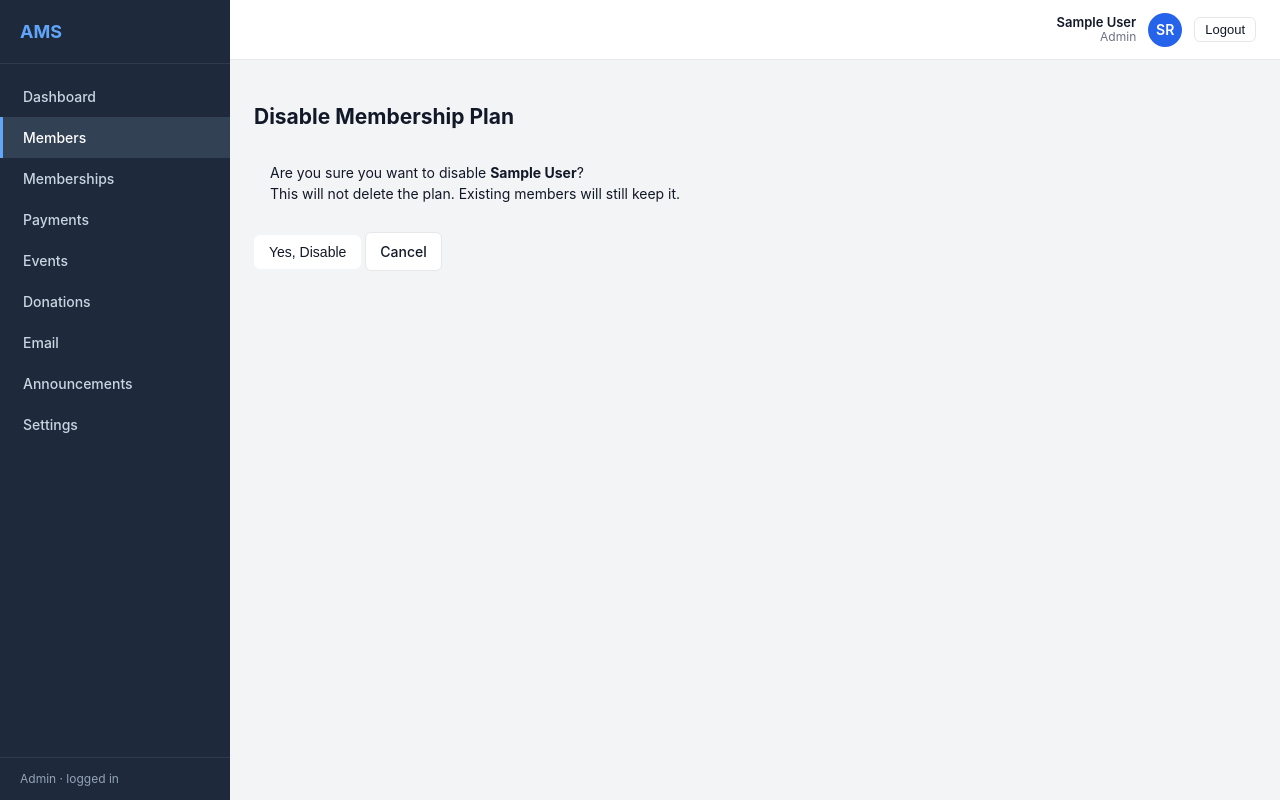
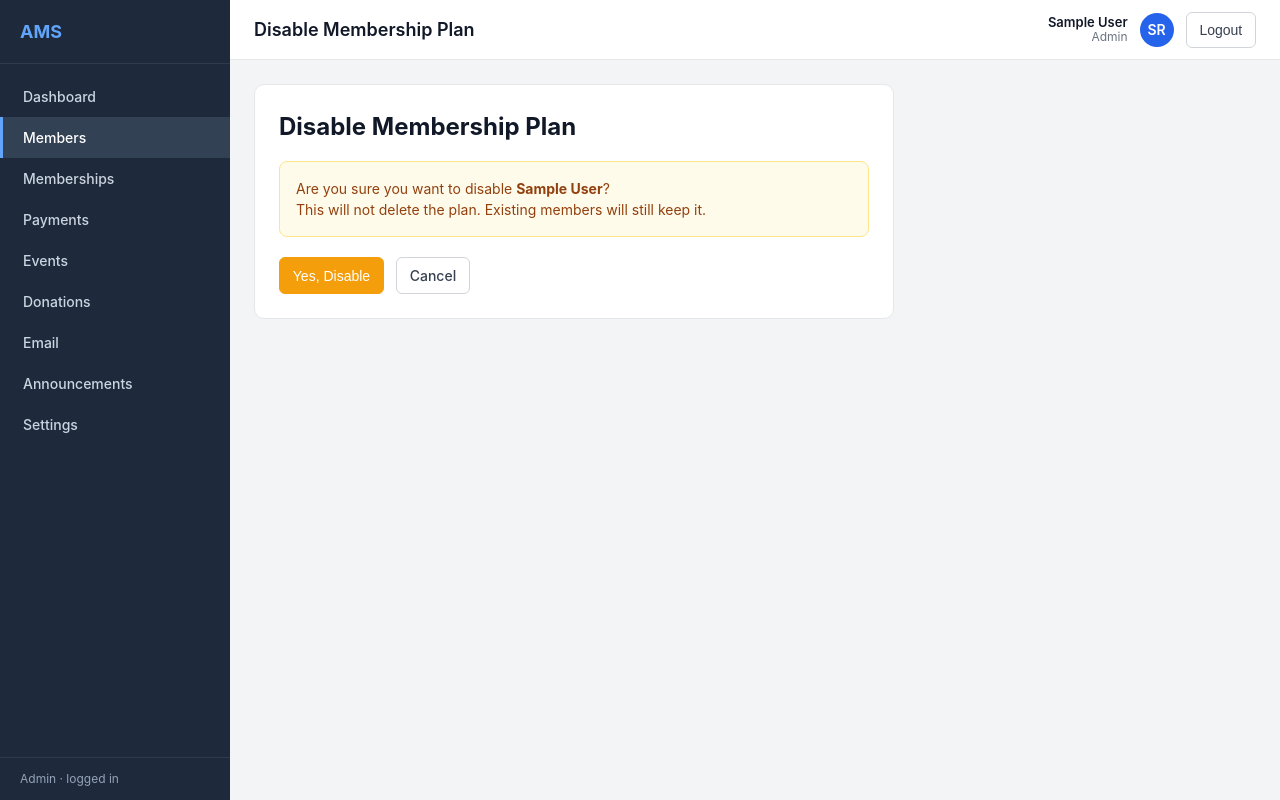
Before and after one commit to Aaliyaan-Saad/AMS-project, a Django app: template members/templates/members/plan_confirm_disable.html in a window 1280 px wide. Run offline with Django 5.2, Linux system fonts and the light colour scheme; the template is opened without the code that fills it: values that come from a table or form of the project are taken from there, others are empty; a user stored in the database is signed in; tables that the repository leaves empty hold one stand-in row (values such as "Sample post").

Commit message:
Update plan_confirm_disable.html

```diff
--- a/members/templates/members/plan_confirm_disable.html
+++ b/members/templates/members/plan_confirm_disable.html
@@ -1,10 +1,72 @@
 {% extends "base.html" %}
 
+{% block page_title %}Disable Membership Plan{% endblock %}
+
 {% block content %}
-<div class="container mt-4">
+
+<style>
+    .confirm-card {
+        max-width: 640px;
+        background: #ffffff;
+        border: 1px solid #e5e7eb;
+        border-radius: 10px;
+        padding: 1.5rem;
+    }
+
+    .confirm-card h2 {
+        margin: 0 0 1rem;
+        font-size: 1.5rem;
+        font-weight: 700;
+        color: #111827;
+    }
+
+    .warning-box {
+        padding: 1rem;
+        margin-bottom: 1.25rem;
+        border: 1px solid #fde68a;
+        border-radius: 8px;
+        background: #fffbeb;
+        color: #92400e;
+        line-height: 1.5;
+    }
+
+    .form-actions {
+        display: flex;
+        gap: 0.75rem;
+        flex-wrap: wrap;
+    }
+
+    .btn {
+        display: inline-flex;
+        align-items: center;
+        justify-content: center;
+        min-height: 36px;
+        padding: 0.45rem 0.8rem;
+        border-radius: 6px;
+        border: 1px solid transparent;
+        font-size: 0.875rem;
+        font-weight: 500;
+        text-decoration: none;
+        cursor: pointer;
+    }
+
+    .btn-warning {
+        background: #f59e0b;
+        color: #ffffff;
+        border-color: #f59e0b;
+    }
+
+    .btn-secondary {
+        background: #ffffff;
+        color: #374151;
+        border-color: #d1d5db;
+    }
+</style>
+
+<div class="confirm-card">
     <h2>Disable Membership Plan</h2>
 
-    <div class="alert alert-warning mt-3">
+    <div class="warning-box">
         Are you sure you want to disable <strong>{{ plan.name }}</strong>?
         <br>
         This will not delete the plan. Existing members will still keep it.
@@ -13,8 +75,11 @@
     <form method="post" data-confirm="Are you sure you want to disable this plan?">
         {% csrf_token %}
 
-        <button type="submit" class="btn btn-warning">Yes, Disable</button>
-        <a href="{% url 'plan_list' %}" class="btn btn-secondary">Cancel</a>
+        <div class="form-actions">
+            <button type="submit" class="btn btn-warning">Yes, Disable</button>
+            <a href="{% url 'plan_list' %}" class="btn btn-secondary">Cancel</a>
+        </div>
     </form>
 </div>
+
 {% endblock %}
```
